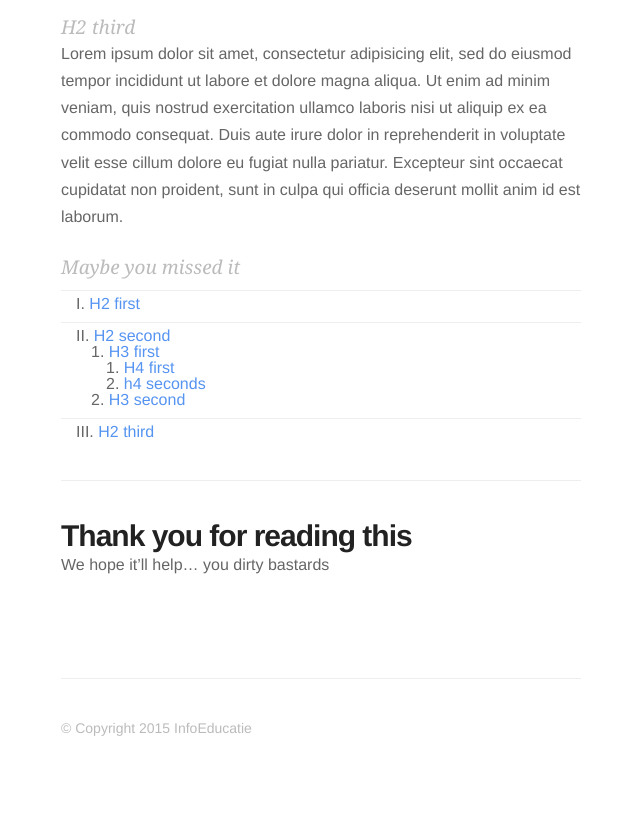
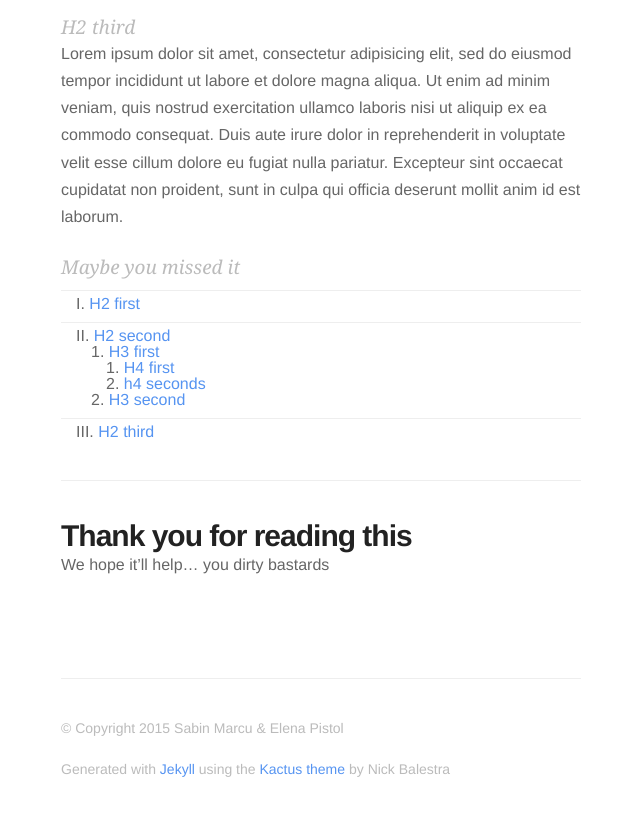
Before and after one commit to sabinmarcu/vagrant-tutorial, a Jekyll site: the page built from index.md, in a window 1280 px wide and 900 px high, scrolled down 2714 px. Shown: the top 816 px of the window, without its empty margins (319-959 px from the left). Built offline with Jekyll 4.4.1, drawn with Linux system fonts in a browser that asks for light colours; nearby versions of some CDN libraries; Markdown is read by kramdown in place of the engine named in the settings.

Commit message:
Fixed copyrights

```diff
--- a/_config.yml
+++ b/_config.yml
@@ -14,8 +14,8 @@ disqus_shortname: 'your-disqus-shortname'
 
 # Details for the RSS feed generator
 url:            'http://infoeducatie.ro'
-author:         'InfoEducatie'
-authorTwitter:  'sabinmarcu'
+author:         'Sabin Marcu & Elena Pistol'
+authorTwitter:  ''
 
 permalink:       /:year/:title/
 redcarpet:
--- a/_includes/footer.html
+++ b/_includes/footer.html
@@ -1,3 +1,4 @@
 <footer id="footer">
     <p class="small">© Copyright {{ site.time | date: '%Y' }} {{ site.author }}</p>
+    <p class="small">Generated with <a href="http://jekyllrb.com/">Jekyll</a> using the <a href="http://jekyllthemes.org/themes/kactus/">Kactus theme</a> by  Nick Balestra</p>
 </footer>
```
